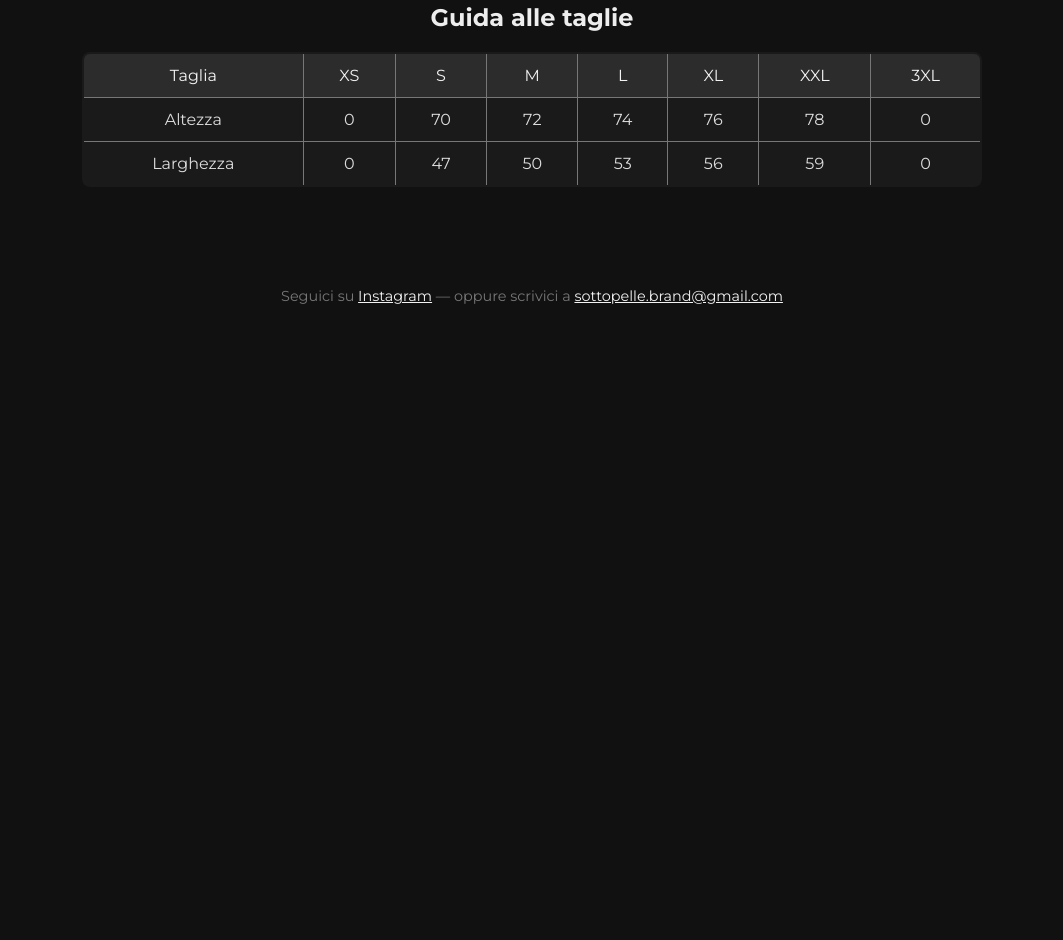
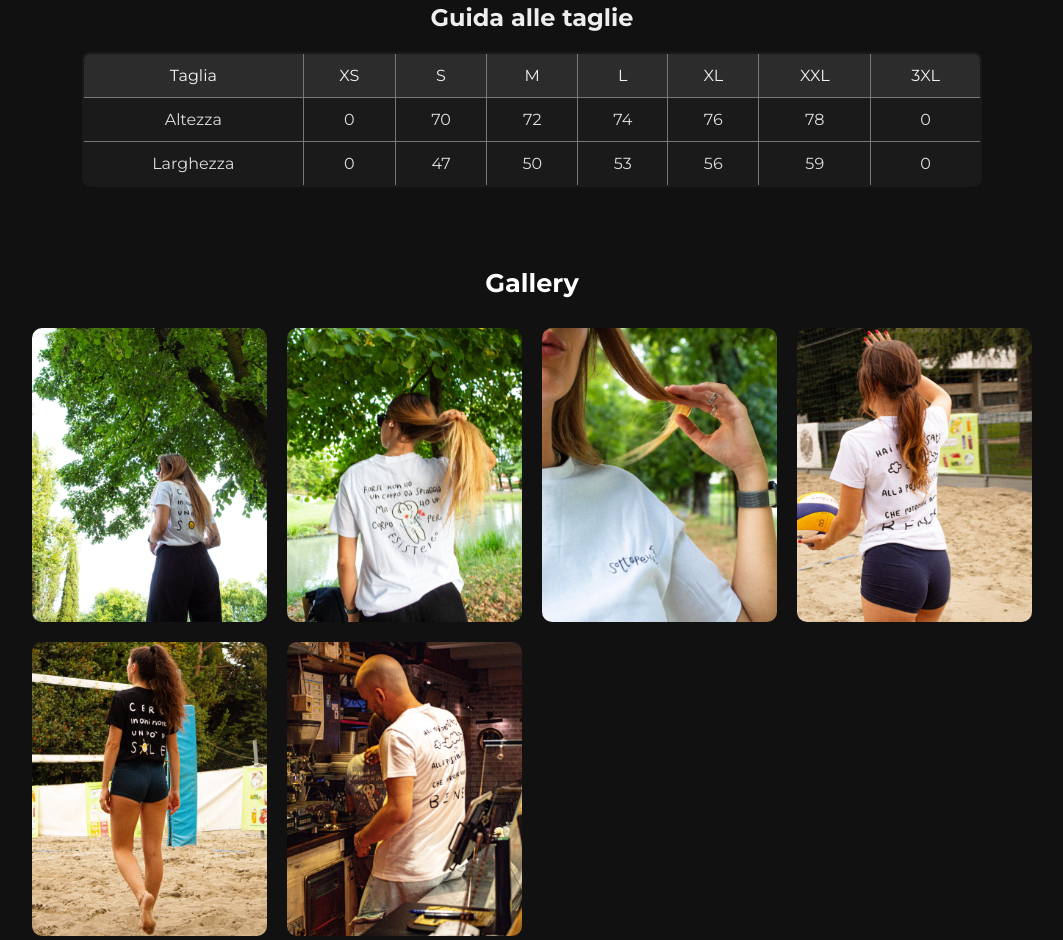
Before and after one commit to sottopelle/vetrina, a plain HTML site: page index.html in a window 1280 px wide. Shown: the part 1829-2769 px from the top of the page, without its empty margins (108-1171 px from the left). Before the commit the page ends 2174 px from the top, so only its background shows below. Drawn offline with Linux system fonts and the light colour scheme.

Commit message:
gallery e index aggiornato

```diff
--- a/index.html
+++ b/index.html
@@ -196,6 +196,39 @@
     .size-guide td {
       color: #ddd;
     }
+
+    .gallery {
+  max-width: 1000px;
+  margin: 80px auto;
+  padding: 0 20px;
+  text-align: center;
+}
+
+.gallery h2 {
+  font-size: 1.6rem;
+  color: #fff;
+  margin-bottom: 30px;
+}
+
+.gallery-grid {
+  display: grid;
+  gap: 20px;
+  grid-template-columns: repeat(auto-fit, minmax(200px, 1fr));
+}
+
+.gallery-grid img {
+  width: 100%;
+  height: auto;
+  border-radius: 10px;
+  cursor: pointer;
+  transition: transform 0.3s ease, opacity 0.3s ease;
+}
+
+.gallery-grid img:hover {
+  transform: scale(1.03);
+  opacity: 0.9;
+}
+
   </style>
 </head>
 <body>
@@ -363,6 +396,20 @@ Il tuo corpo è qui. E questo basta. ❤️‍🩹.`,
   </table>
 </section>
 
+<section class="gallery">
+  <h2>Gallery</h2>
+  <div class="gallery-grid">
+    <img src="gallery1.jpeg" alt="T-shirt 1 indossata" onclick="openSingleLightbox('gallery1.jpeg')">
+    <img src="gallery2.jpeg" alt="T-shirt 2 indossata" onclick="openSingleLightbox('gallery2.jpeg')">
+    <img src="gallery3.jpeg" alt="T-shirt 3 indossata" onclick="openSingleLightbox('gallery3.jpeg')">
+    <img src="gallery4.jpeg" alt="T-shirt 4 indossata" onclick="openSingleLightbox('gallery4.jpeg')">
+    <img src="gallery5.jpeg" alt="T-shirt 5 indossata" onclick="openSingleLightbox('gallery5.jpeg')">
+    <img src="gallery6.jpeg" alt="T-shirt 6 indossata" onclick="openSingleLightbox('gallery6.jpeg')">
+    <!-- Aggiungi altre immagini se vuoi -->
+  </div>
+</section>
+
+
 <footer>
   Seguici su <a href="https://instagram.com/sottopelle.brand" target="_blank">Instagram</a> — oppure scrivici a <a href="mailto:sottopelle.brand@gmail.com">sottopelle.brand@gmail.com</a>
 </footer>
@@ -391,7 +438,67 @@ Il tuo corpo è qui. E questo basta. ❤️‍🩹.`,
     if(e) e.stopPropagation();
     document.getElementById('lightbox').style.display = 'none';
   }
+
+function openSingleLightbox(src) {
+  document.getElementById('single-lightbox-img').src = src;
+  document.getElementById('single-lightbox').style.display = 'flex';
+}
+
+function closeSingleLightbox() {
+  document.getElementById('single-lightbox').style.display = 'none';
+}
+const galleryImages = [
+  "gallery1.jpeg",
+  "gallery2.jpeg",
+  "gallery3.jpeg",
+  "gallery4.jpeg",
+  "gallery5.jpeg",
+  "gallery6.jpeg"
+];
+
+let currentImageIndex = 0;
+
+function openSingleLightbox(src) {
+  currentImageIndex = galleryImages.indexOf(src);
+  if (currentImageIndex === -1) currentImageIndex = 0;
+  updateLightboxImage();
+  document.getElementById('single-lightbox').style.display = 'flex';
+}
+
+function updateLightboxImage() {
+  document.getElementById('single-lightbox-img').src = galleryImages[currentImageIndex];
+}
+
+function nextImage(event) {
+  event.stopPropagation();
+  currentImageIndex = (currentImageIndex + 1) % galleryImages.length;
+  updateLightboxImage();
+}
+
+function prevImage(event) {
+  event.stopPropagation();
+  currentImageIndex = (currentImageIndex - 1 + galleryImages.length) % galleryImages.length;
+  updateLightboxImage();
+}
+
+function closeSingleLightbox() {
+  document.getElementById('single-lightbox').style.display = 'none';
+}
+
+
 </script>
+
+<!-- Lightbox per la gallery -->
+<div id="single-lightbox" onclick="closeSingleLightbox()"
+     style="display:none; position:fixed; top:0; left:0; width:100%; height:100%; background:rgba(0,0,0,0.85); z-index:1001; justify-content:center; align-items:center; flex-direction:column;">
+  <span onclick="closeSingleLightbox()" style="position:absolute; top:20px; right:30px; font-size:2rem; color:#fff; cursor:pointer;">&times;</span>
+  <img id="single-lightbox-img" src="" alt="Gallery" style="max-width:90vw; max-height:80vh; border-radius:10px;">
+  <div style="margin-top: 20px;">
+    <button onclick="prevImage(event)" style="margin: 0 20px; font-size: 1.5rem;">⬅</button>
+    <button onclick="nextImage(event)" style="margin: 0 20px; font-size: 1.5rem;">➡</button>
+  </div>
+</div>
+
 
 </body>
 </html>
```
Also changed, not shown: gallery1.jpeg (added), gallery2.jpeg (added), gallery3.jpeg (added), gallery4.jpeg (added), gallery5.jpeg (added), gallery6.jpeg (added).
